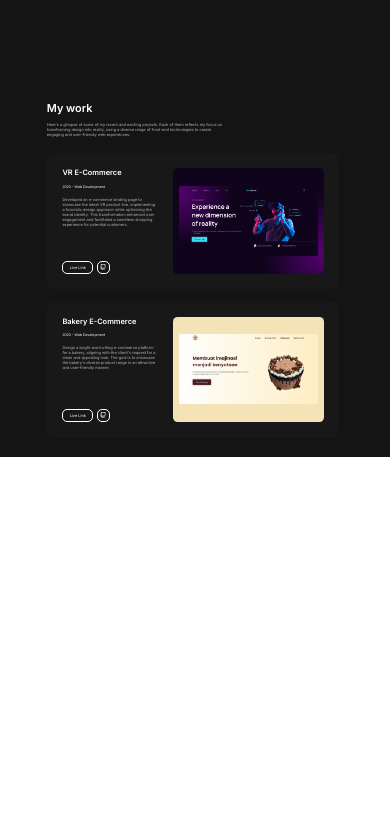
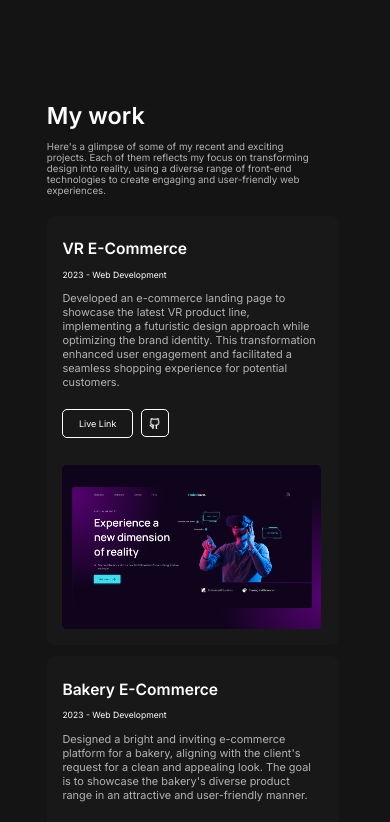
Before and after one commit to nicholassuwirman/Nicholas-Wilson-Suwirman-Portfolio, a React (Vite) app: page / in a window 390 px wide. Shown: the part 1562-2384 px from the top of the page. Before the commit the page ends 2022 px from the top, so only its background shows below. Built offline with nearby package versions, Linux system fonts and the light colour scheme; a web font is replaced by a local one.

Commit message:
Mobile projects section finished

```diff
--- a/src/containers/hero/Hero.jsx
+++ b/src/containers/hero/Hero.jsx
@@ -24,7 +24,7 @@ const Hero = () => {
     return (
       <>
         <Link to="home" spy={true} smooth={true} duration={500} onMouseOver={() => handleMouseOver(0)} onMouseLeave={handleMouseLeave}>Home</Link>
-        <Link to="about" spy={true} offset={-50} smooth={true} duration={500} onMouseOver={() => handleMouseOver(1)} onMouseLeave={handleMouseLeave}>About</Link>
+        <Link to="about" spy={true} offset={-45} smooth={true} duration={500} onMouseOver={() => handleMouseOver(1)} onMouseLeave={handleMouseLeave}>About</Link>
         <Link to="projects" spy={true} smooth={true} duration={500} onMouseOver={() => handleMouseOver(2)} onMouseLeave={handleMouseLeave}>Projects</Link>
         <Link to="" spy={true} smooth={true} duration={500} onMouseOver={() => handleMouseOver(3)} onMouseLeave={handleMouseLeave}>Contact</Link>
       </>
--- a/src/containers/hero/hero.css
+++ b/src/containers/hero/hero.css
@@ -272,6 +272,7 @@
 
   .menu a {
     font-size: 3vw;
+    margin: 0;
   }
 }
 
--- a/src/containers/projects/Projects.jsx
+++ b/src/containers/projects/Projects.jsx
@@ -47,7 +47,7 @@ const Project = () => {
       projectImage={vrProjects}/>
 
       <ProjectCard title={"Bakery E-Commerce"} time={"2023 - Web Development"}
-      description={"Design a bright and inviting e-commerce platform for a bakery, aligning with the client's request for a clean and appealing look. The goal is to showcase the bakery's diverse product range in an attractive and user-friendly manner."}
+      description={"Designed a bright and inviting e-commerce platform for a bakery, aligning with the client's request for a clean and appealing look. The goal is to showcase the bakery's diverse product range in an attractive and user-friendly manner."}
       liveLink={"https://nicholassuwirman.github.io/Bear-Brownies-Website/"}
       gitLink={"https://github.com/nicholassuwirman/Bear-Brownies-Website"}
       projectImage={bakeryProjects}
--- a/src/containers/projects/projects.css
+++ b/src/containers/projects/projects.css
@@ -148,3 +148,65 @@
 .bakery-image-background {
   background: rgb(244, 227, 182);
 }
+
+@media screen and (max-width: 1024px) {
+  .projects-mywork {
+    font-size: 6vw;
+    margin-bottom: 3vw;
+  }
+
+  .projects-card {
+    flex-direction: column;
+    height: 100vw;
+    padding-top: 6vw;
+    justify-content: space-between;
+  }
+
+  .projects-mywork-description {
+    padding-right: 8vw;
+    font-size: 2.5vw;
+    margin-bottom: 5vw;
+  }
+
+  .projects-title {
+    font-size: 4vw;
+    margin-bottom: 3vw;
+  }
+
+  .projects-time {
+    font-size: 2.2vw;
+    margin-bottom: 3vw;
+  }
+
+  .projects-description {
+    font-size: 2.8vw;
+    margin-bottom: 5vw;
+  }
+
+  .projects-card-left {
+    width: 99%;
+    height: 50vw;
+  }
+
+  .projects-card-right{
+    width: 96%;
+    height: 40vw;
+  }
+  .projects-image {
+    height: 31vw;
+  }
+
+  .projects-button {
+    padding: 2vw 4vw;
+    font-size: 2.3vw;
+    margin-right: 1vw;
+  }
+
+  .projects-github-container {
+    padding: 2vw;
+  }
+
+  .projects-github-logo {
+    height: 2.7vw;
+  }
+}
```
